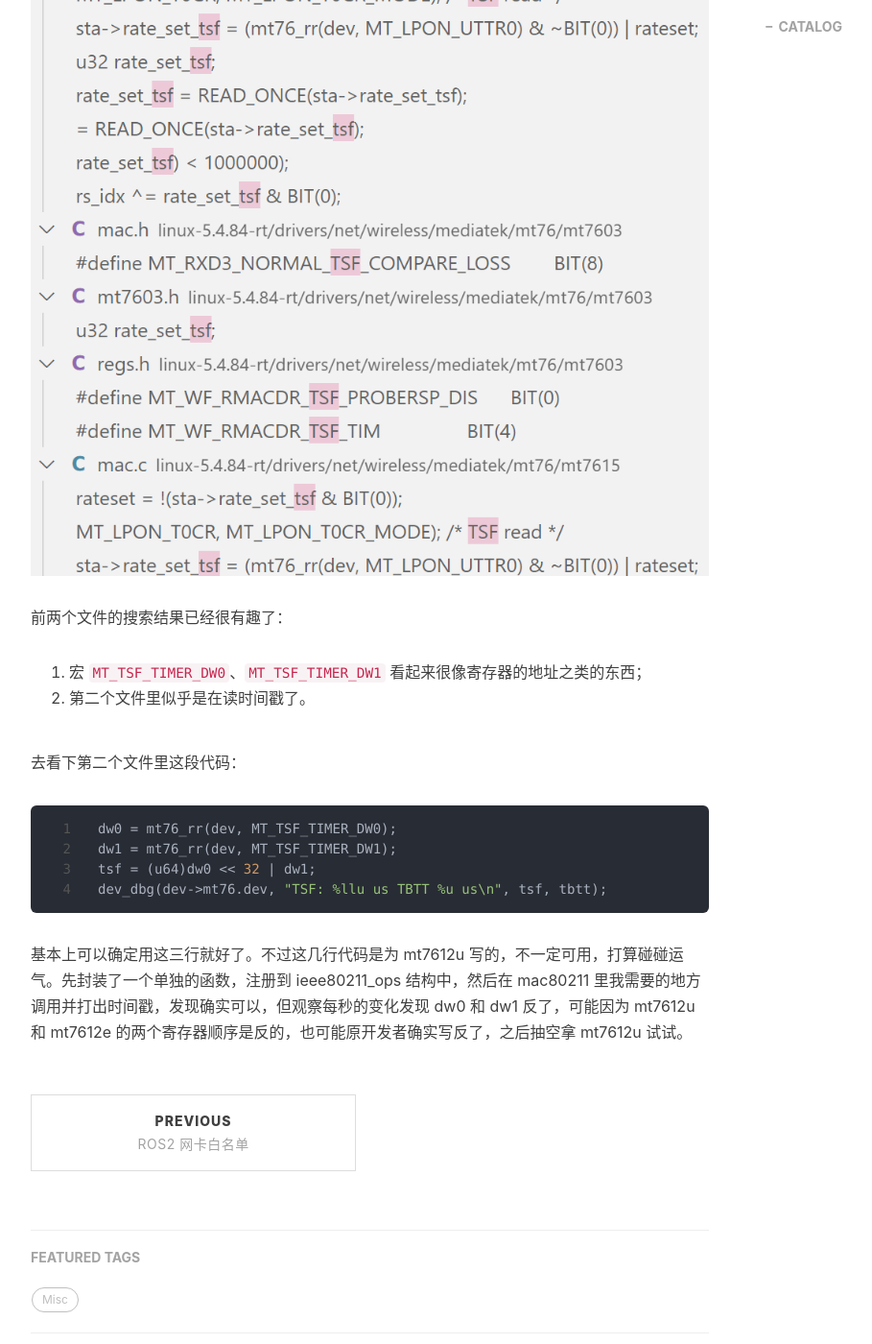
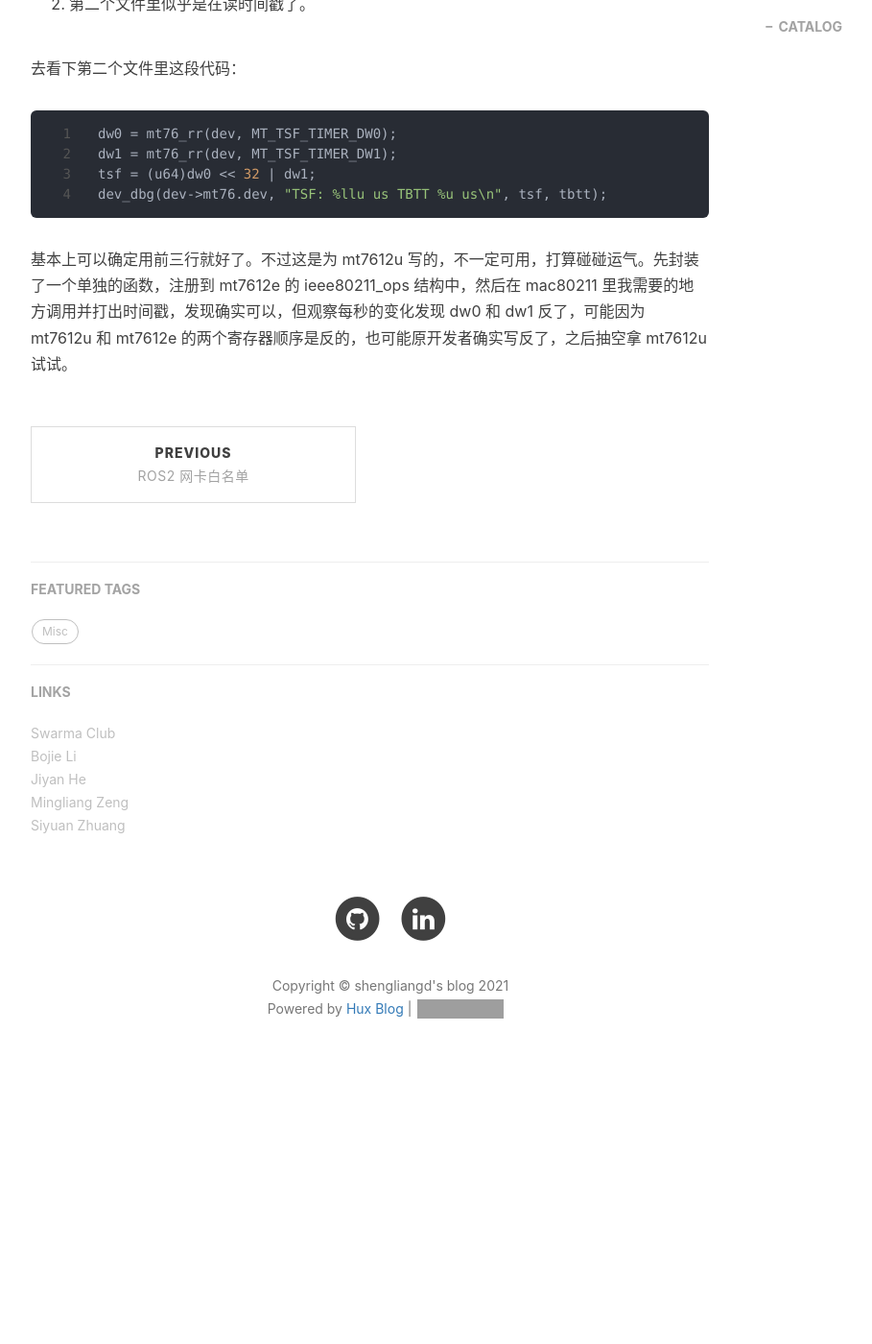
Before and after one commit to shengliangd/shengliangd.github.io, a Jekyll site: the page built from _posts/2021-01-07-linux-tsf.md, in a window 1280 px wide and 1400 px high, scrolled down 1172 px. Shown: the whole window at 96% size, without its empty margins (233-1142 px from the left). Built offline with Jekyll 4.4.1, drawn with Linux system fonts in a browser that asks for light colours; nearby versions of some CDN libraries; comment, search, counter and statistics services are not loaded; after the commit the page ends 2326 px from its top, so only the background shows below that; some of the changed text lies outside the part shown; grey boxes are pictures that could not be loaded.

Commit message:
minor change

````diff
--- a/_posts/2021-01-07-linux-tsf.md
+++ b/_posts/2021-01-07-linux-tsf.md
@@ -29,4 +29,4 @@ tsf = (u64)dw0 << 32 | dw1;
 dev_dbg(dev->mt76.dev, "TSF: %llu us TBTT %u us\n", tsf, tbtt);
 ```
 
-基本上可以确定用这三行就好了。不过这几行代码是为 mt7612u 写的，不一定可用，打算碰碰运气。先封装了一个单独的函数，注册到 ieee80211_ops 结构中，然后在 mac80211 里我需要的地方调用并打出时间戳，发现确实可以，但观察每秒的变化发现 dw0 和 dw1 反了，可能因为 mt7612u 和 mt7612e 的两个寄存器顺序是反的，也可能原开发者确实写反了，之后抽空拿 mt7612u 试试。
+基本上可以确定用前三行就好了。不过这是为 mt7612u 写的，不一定可用，打算碰碰运气。先封装了一个单独的函数，注册到 mt7612e 的 ieee80211_ops 结构中，然后在 mac80211 里我需要的地方调用并打出时间戳，发现确实可以，但观察每秒的变化发现 dw0 和 dw1 反了，可能因为 mt7612u 和 mt7612e 的两个寄存器顺序是反的，也可能原开发者确实写反了，之后抽空拿 mt7612u 试试。
````
Also changed, not shown: other parts of _posts/2021-01-07-linux-tsf.md (+1 -1 lines), img/2021-01-07-linux-tsf/search-result.png.
